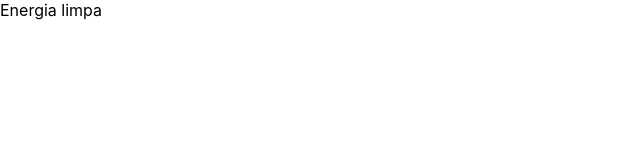
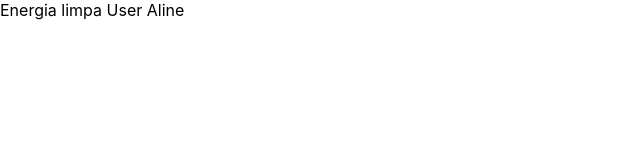
Before and after one commit to alinelopesm/customer-list-sol, a React (Create React App) app: page / in a window 1280 px wide. Shown: the top 160 px of the page, without its empty margins (0-640 px from the left). Built offline with nearby package versions, Linux system fonts and the light colour scheme.

Commit message:
refactor: Modifica usuario

```diff
--- a/src/App.tsx
+++ b/src/App.tsx
@@ -4,6 +4,7 @@ function App() {
     return (
         <div>
             Energia limpa
+            User Aline
         </div>
     );
 }
```
